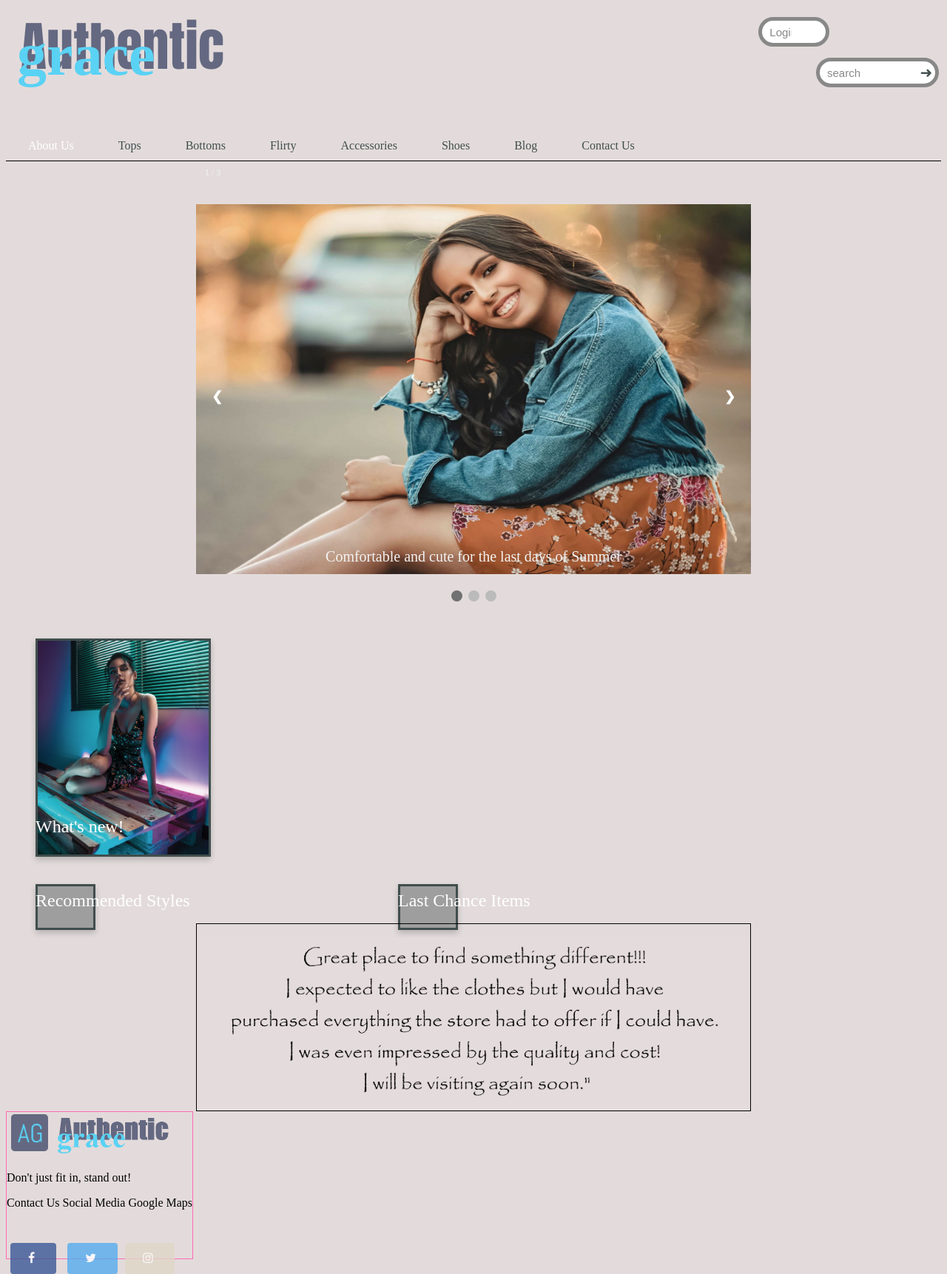
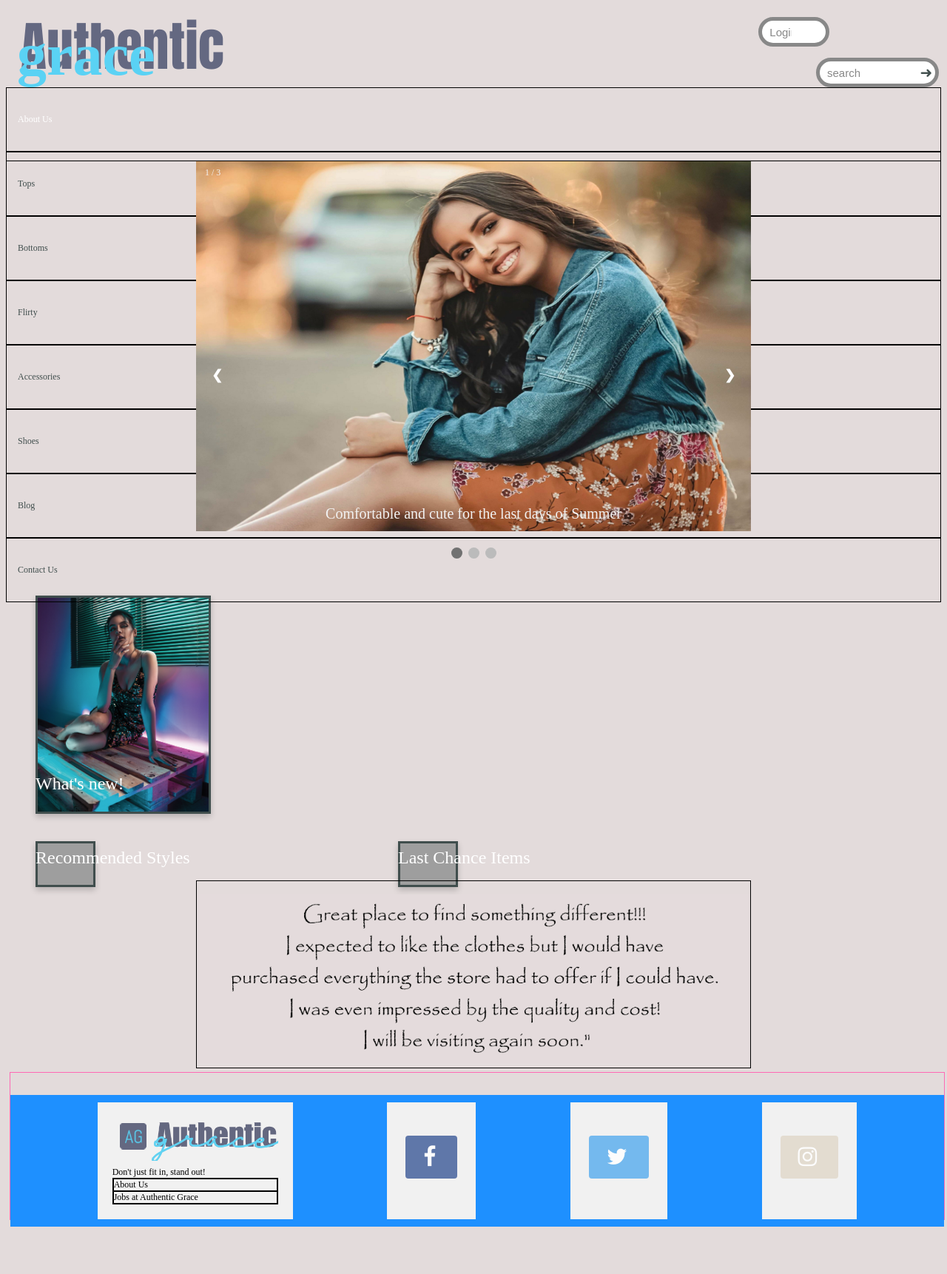
Before and after one commit to jaymehewitt/Authentic-Grace, a PHP site: page / in a window 1280 px wide. Shown: the whole page at 74% size. After the commit the page ends 1658 px from the top, so only its background shows below. Run offline with PHP 8.4, Linux system fonts and the light colour scheme; some libraries are stand-ins or nearby versions; grey boxes are pictures that could not be loaded.

Commit message:
flexbox footer

```diff
--- a/index.html
+++ b/index.html
@@ -176,15 +176,35 @@
 </body>
 
 <footer>
-  <div class="footer">
+  <!--Not Footer-->
+  <div class="flex-container">
+      <div class="child-container"><img src="images/assets/authenticgracelogo_footer2.png">
+      <p>Don't just fit in, stand out!</p>
+      <ul>
+        <li>About Us</li>
+        <li>Jobs at Authentic Grace</li>
+      </ul></div>
+      <div class="child-container"><a href="#" class="btn facebook">
+          <span class="fa fa-facebook"></span></a></div>
+      <div class="child-container"><a href="#" class="btn twitter">
+          <span class="fa fa-twitter"></span>
+        </a></div>
+      <div class="child-container"><a href="#" class="btn instagram">
+          <span class="fa fa-instagram"></span>
+        </a></div>
+    </div>
+
+<br>
+  <!--<div class="footer">
     <img src="images/assets/authenticgracelogo_footer.png">
+    <img src="images/assets/authenticgracelogo_footer2.png">
     <p>Don't just fit in, stand out!</p>
     Contact Us
     Social Media
     Google Maps
     <div class="btn-wrapper">
-        <!--<a href="#" class="btn signup">Sign up with Email</a>
-        <p>or</p>-->
+        <a href="#" class="btn signup">Sign up with Email</a>
+        <p>or</p>
         <a href="#" class="btn facebook">
           <span class="fa fa-facebook"></span>
         </a>
@@ -194,8 +214,7 @@
         <a href="#" class="btn instagram">
           <span class="fa fa-instagram"></span>
         </a>
-      </div>
-  </div>
+      </div>-->
 </footer>
 
 </html>
--- a/style.css
+++ b/style.css
@@ -437,12 +437,43 @@ ul, li, a:hover {
   footer {
     height: 200px;
     border:1px solid hotpink;
-    margin-bottom:5px;
+    margin:5px;
     display:inline-block;
+    width:100%;
+    padding-top:30px;
   }
 
   footer img {
     width:auto;
+    display:inline-block;
+  }
+
+  footer p {
+    font-size: 12px;
+    padding:0px;
+    margin:0px;
+  }
+
+  footer ul, li{
+    float: none;
+    color:black;
+    border:1px solid black;
+    padding:0px;
+    margin:0px;
+    font-size:12px;
+  }
+
+  .flex-container {
+    display: flex;
+    background-color:dodgerblue;
+    justify-content: space-evenly;
+  }
+
+  .child-container {
+    background-color: #f1f1f1;
+    margin: 10px;
+    padding: 20px;
+    font-size: 30px;
   }
 
   .btn {
@@ -463,7 +494,6 @@ ul, li, a:hover {
 
   .facebook {
     background-color: #3b5998;
-    margin-right: 10px;
   }
 
   .twitter {
```
Also changed, not shown: images/assets/authenticgracelogo_footer.png, images/assets/authenticgracelogo_footer2.png (added).
